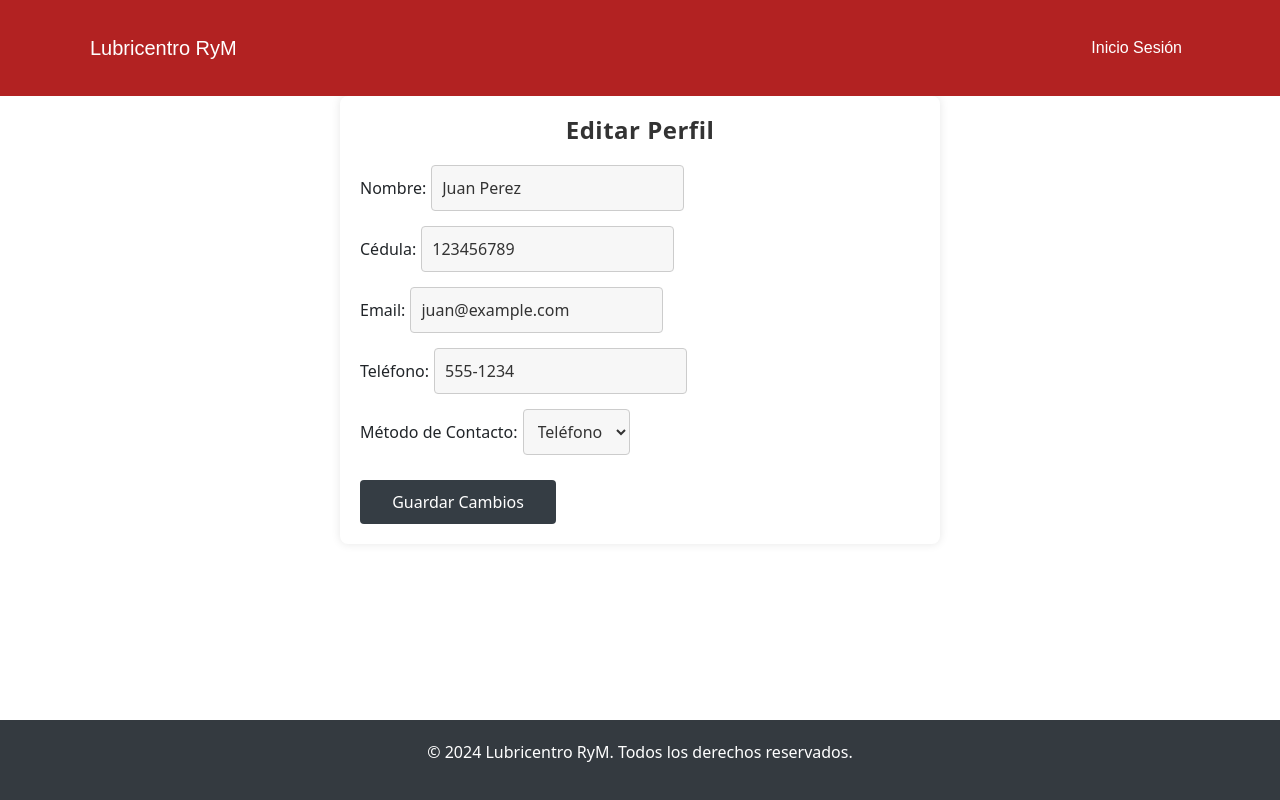
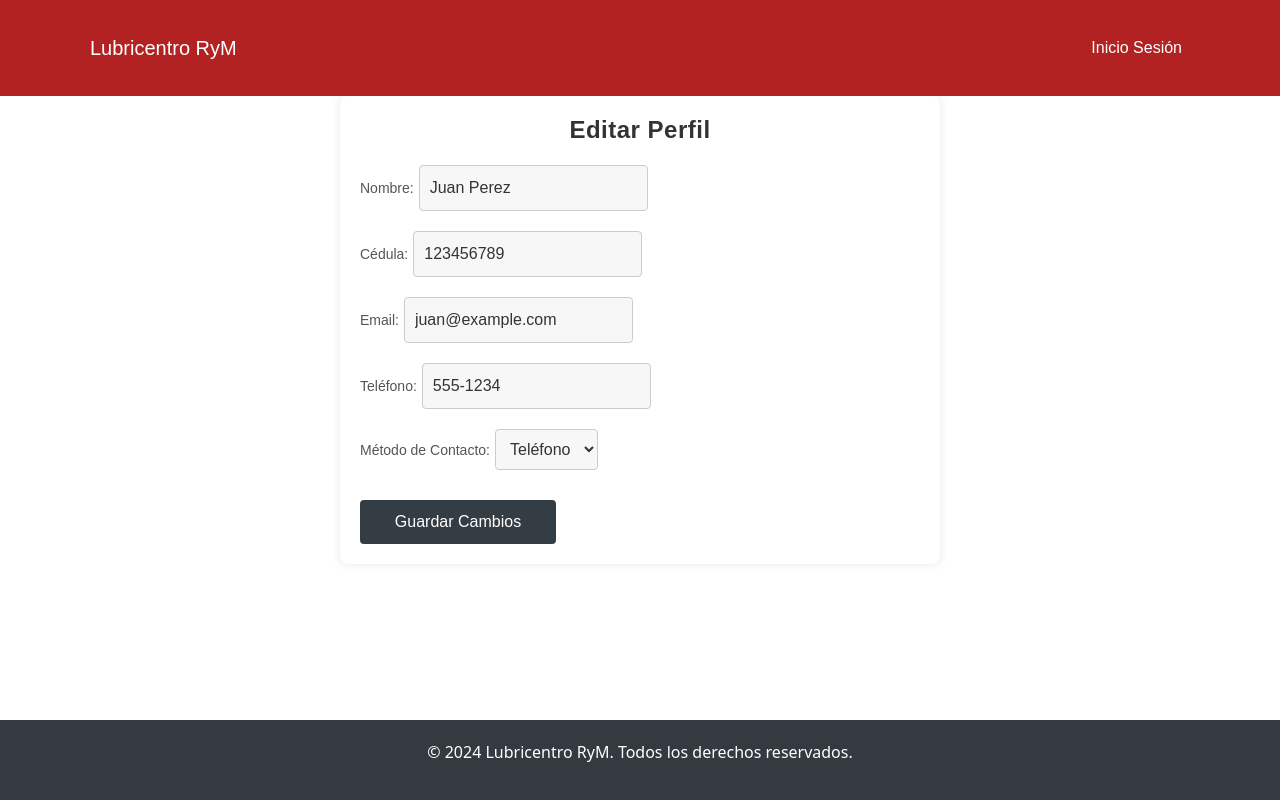
Before and after one commit to bacosta30762/ProyectoFinalFidelitas, a React (Create React App) app: page /ProyectoFinalFidelitas/perfileditar/1 in a window 1280 px wide. Built offline with nearby package versions, Linux system fonts and the light colour scheme; sample sign-in values are in the browser's storage; what @react-pdf/renderer would draw is missing.

Commit message:
conectar listar usuarios endpoint

```diff
--- a/src/components/ListaUsuario/lista.css
+++ b/src/components/ListaUsuario/lista.css
@@ -2,9 +2,10 @@
   background-color: #fff;
   padding: 20px;
   border-radius: 8px;
-    box-shadow: 0 0 10px rgba(0, 0, 0, 0.1);
-    max-width: 600px;
-    margin: 0 auto;
+  box-shadow: 0 2px 8px rgba(0, 0, 0, 0.1);
+  max-width: 900px; /* Incrementa el ancho total */
+  margin: 20px auto;
+  font-family: Arial, sans-serif;
 }
 
 .user-list-title {
@@ -16,42 +17,74 @@
 
 .search-bar {
   padding: 10px;
+  width: 100%;
   margin-bottom: 20px;
-    width: 100%;
   border: 1px solid #ccc;
   border-radius: 4px;
-    font-size: 16px;
 }
 
 .user-list {
-    list-style-type: none;
-    padding: 0;
+  display: grid;
+  grid-template-rows: auto;
 }
 
-  .user-list-item {
-    display: flex;
-    justify-content: space-between;
+.user-list-header,
+.user-list-row {
+  display: grid;
+  grid-template-columns: 2fr 1fr 2fr 1fr 3fr; /* La última columna es más ancha */
+  gap: 10px;
   align-items: center;
-    padding: 10px;
+  padding: 10px 0;
   border-bottom: 1px solid #eee;
 }
 
+.user-list-header {
+  background-color: #f8f8f8;
+  font-weight: bold;
+  text-align: left;
+}
+
+.user-list-row span {
+  word-wrap: break-word;
+}
+
 .edit-button {
+  background-color: #007bff;
+  color: white;
   padding: 5px 10px;
   border: none;
   border-radius: 4px;
-    background-color: #888;
-    color: white;
+  cursor: pointer;
   font-size: 14px;
-    cursor: pointer;
-    transition: background-color 0.3s ease;
-  }
-
-  #listbut{
-    width: 20%;
-    margin-left: auto;
+  text-align: center;
 }
 
 .edit-button:hover {
-    background-color: #555;
+  background-color: #0056b3;
 }
+
+.pagination {
+  display: flex;
+  justify-content: center;
+  align-items: center;
+  margin-top: 20px;
+}
+
+.pagination-button {
+  background-color: #007bff;
+  color: white;
+  border: none;
+  padding: 5px 15px;
+  margin: 0 5px;
+  border-radius: 4px;
+  cursor: pointer;
+}
+
+.pagination-button:disabled {
+  background-color: #ddd;
+  cursor: not-allowed;
+}
+
+.pagination-info {
+  font-size: 14px;
+}
--- a/src/components/ListaUsuario/lista.jsx
+++ b/src/components/ListaUsuario/lista.jsx
@@ -1,41 +1,42 @@
-// src/UserList.js
-import React, { useState } from "react";
+import React, { useState, useEffect } from "react";
 import { useNavigate } from "react-router-dom";
 import { useDispatch, useSelector } from "react-redux";
 import "./lista.css";
 import { setUsers } from "../../redux/actions/userActions";
+import apiClient from "../../apiClient";
+import { API_ROUTES } from "../../api";
+
+const ITEMS_PER_PAGE = 5;
 
 const UserList = () => {
   const navigate = useNavigate();
   const dispatch = useDispatch();
   const users = useSelector((state) => state.users.users);
   const [searchTerm, setSearchTerm] = useState("");
+  const [error, setError] = useState("");
+  const [currentPage, setCurrentPage] = useState(1);
 
-  React.useEffect(() => {
-    const initialUsers = [
-      {
-        id: 1,
-        name: "Juan Perez",
-        cedula: "123456789",
-        email: "juan@example.com",
-        rol: "Usuario",
-      },
-      {
-        id: 2,
-        name: "Maria Gomez",
-        cedula: "987654321",
-        email: "maria@example.com",
-        rol: "Admin",
-      },
-      {
-        id: 3,
-        name: "Carlos Mendez",
-        cedula: "456123789",
-        email: "carlos@example.com",
-        rol: "Mecanico",
-      },
-    ];
-    dispatch(setUsers(initialUsers));
+  useEffect(() => {
+    const fetchUsers = async () => {
+      try {
+        const response = await apiClient.get(
+          `${API_ROUTES.users}/lista-usuarios`
+        );
+        const userData = response.data.map((user, index) => ({
+          id: index + 1,
+          name: `${user.nombre} ${user.apellidos}`,
+          cedula: user.cedula,
+          email: user.email,
+          rol: user.activo ? "Activo" : "Inactivo",
+        }));
+        dispatch(setUsers(userData));
+      } catch (error) {
+        console.error("Error al obtener la lista de usuarios:", error);
+        setError("No se pudo cargar la lista de usuarios.");
+      }
+    };
+
+    fetchUsers();
   }, [dispatch]);
 
   const filteredUsers = users.filter(
@@ -44,9 +45,25 @@ const UserList = () => {
       user.cedula.includes(searchTerm)
   );
 
+  const totalPages = Math.ceil(filteredUsers.length / ITEMS_PER_PAGE);
+
+  const paginatedUsers = filteredUsers.slice(
+    (currentPage - 1) * ITEMS_PER_PAGE,
+    currentPage * ITEMS_PER_PAGE
+  );
+
+  const handlePageChange = (direction) => {
+    setCurrentPage((prev) =>
+      direction === "next"
+        ? Math.min(prev + 1, totalPages)
+        : Math.max(prev - 1, 1)
+    );
+  };
+
   return (
     <div className="user-list-container">
       <h2 className="user-list-title">Lista de Usuarios</h2>
+      {error && <div className="error-message">{error}</div>}
       <input
         type="text"
         placeholder="Buscar por nombre o cédula"
@@ -54,21 +71,48 @@ const UserList = () => {
         onChange={(e) => setSearchTerm(e.target.value)}
         className="search-bar"
       />
-      <ul className="user-list">
-        {filteredUsers.map((user) => (
-          <li key={user.id} className="user-list-item">
-            <span>
-              {user.name} - {user.cedula}
-            </span>
+      <div className="user-list">
+        <div className="user-list-header">
+          <span>Nombre</span>
+          <span>Cédula</span>
+          <span>Email</span>
+          <span>Rol</span>
+          <span>Acciones</span>
+        </div>
+        {paginatedUsers.map((user) => (
+          <div key={user.id} className="user-list-row">
+            <span>{user.name}</span>
+            <span>{user.cedula}</span>
+            <span>{user.email}</span>
+            <span>{user.rol}</span>
             <button
               onClick={() => navigate(`/edit-user/${user.id}`)}
               className="edit-button"
             >
               Modificar
             </button>
-          </li>
+          </div>
         ))}
-      </ul>
+      </div>
+      <div className="pagination">
+        <button
+          className="pagination-button"
+          onClick={() => handlePageChange("prev")}
+          disabled={currentPage === 1}
+        >
+          Anterior
+        </button>
+        <span className="pagination-info">
+          Página {currentPage} de {totalPages}
+        </span>
+        <button
+          className="pagination-button"
+          onClick={() => handlePageChange("next")}
+          disabled={currentPage === totalPages}
+        >
+          Siguiente
+        </button>
+      </div>
     </div>
   );
 };
--- a/src/components/ListaUsuario/modifica.css
+++ b/src/components/ListaUsuario/modifica.css
@@ -1,18 +1,19 @@
-
 .edit-user-container {
-    max-width: 400px;
+  max-width: 450px;
   margin: 20px auto;
-    padding: 20px;
-    background-color: #fff;
-    border-radius: 8px;
-    box-shadow: 0 0 10px rgba(0, 0, 0, 0.1);
+  padding: 25px;
+  background-color: #ffffff;
+  border-radius: 10px;
+  box-shadow: 0px 4px 10px rgba(0, 0, 0, 0.15);
+  font-family: "Arial", sans-serif;
 }
 
 .edit-user-title {
-    font-size: 24px;
-    margin-bottom: 20px;
+  font-size: 28px;
+  margin-bottom: 25px;
   text-align: center;
-    color: #333;
+  color: #4a4a4a;
+  font-weight: bold;
 }
 
 .edit-user-form {
@@ -20,32 +21,57 @@
   flex-direction: column;
 }
 
+label {
+  font-size: 14px;
+  margin-bottom: 5px;
+  color: #555555;
+}
+
 .edit-user-input {
-    padding: 10px;
-    margin-bottom: 15px;
-    border: 1px solid #ccc;
-    border-radius: 4px;
+  padding: 12px;
+  margin-bottom: 20px;
+  border: 1px solid #cccccc;
+  border-radius: 6px;
   font-size: 16px;
-    background-color: #f7f7f7;
-    color: #333;
+  background-color: #f9f9f9;
+  color: #333333;
 }
 
 .edit-user-input:focus {
-    border-color: #888;
+  border-color: #007bff;
   outline: none;
 }
 
 .save-button {
-    padding: 10px;
+  padding: 12px;
+  margin-top: 10px;
   border: none;
-    border-radius: 4px;
-    background-color: #888;
-    color: white;
+  border-radius: 6px;
+  background-color: #007bff;
+  color: #ffffff;
   font-size: 16px;
   cursor: pointer;
-    transition: background-color 0.3s ease;
+  transition: background-color 0.3s ease, transform 0.2s ease;
 }
 
 .save-button:hover {
-    background-color: #555;
+  background-color: #0056b3;
+  transform: translateY(-2px);
 }
+
+.delete-button {
+  padding: 12px;
+  margin-top: 15px;
+  border: none;
+  border-radius: 6px;
+  background-color: #dc3545;
+  color: #ffffff;
+  font-size: 16px;
+  cursor: pointer;
+  transition: background-color 0.3s ease, transform 0.2s ease;
+}
+
+.delete-button:hover {
+  background-color: #a71d2a;
+  transform: translateY(-2px);
+}
```
Also changed, not shown: src/components/ListaUsuario/modifica.jsx (+7 -131 lines). Lines whose indentation alone changed are shown as unchanged.
